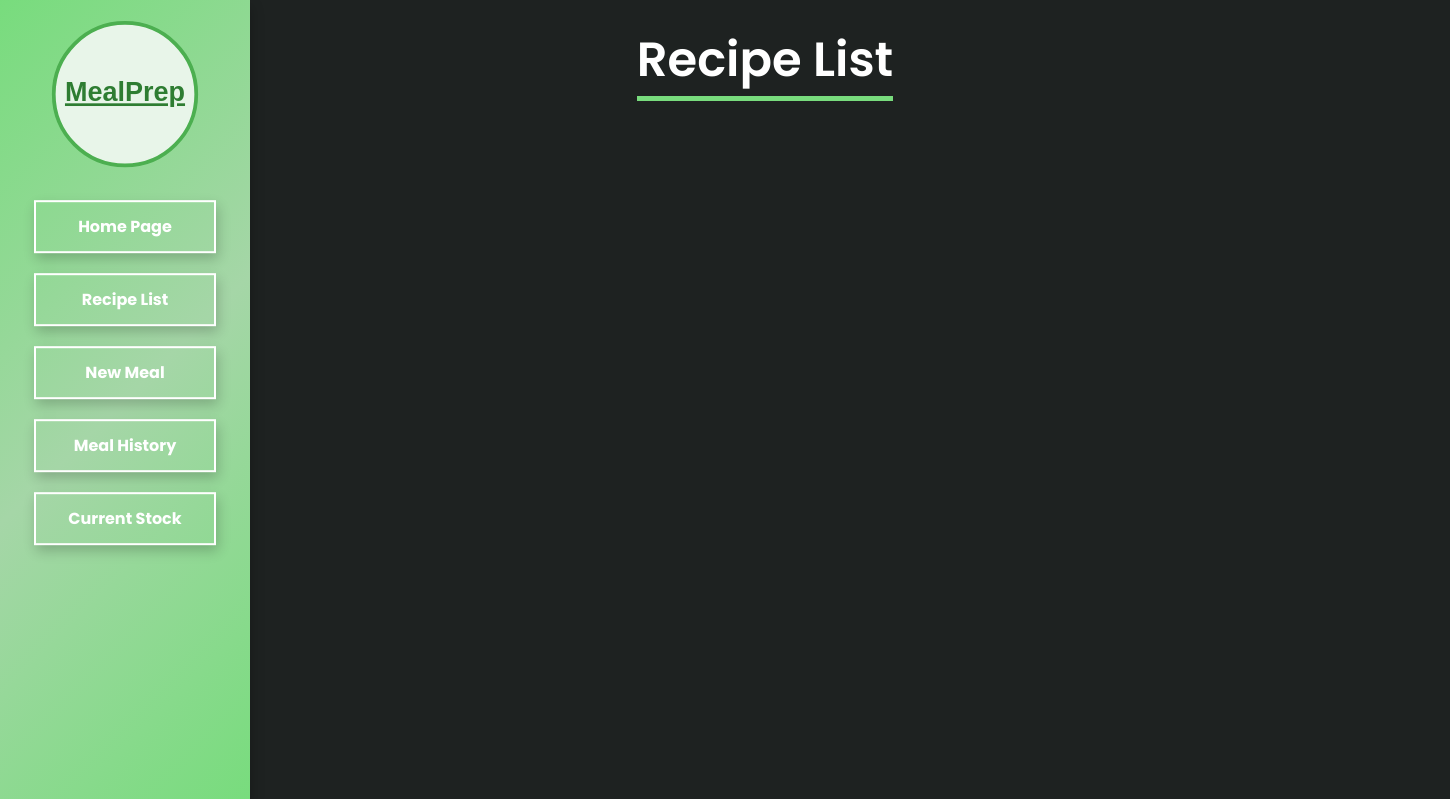
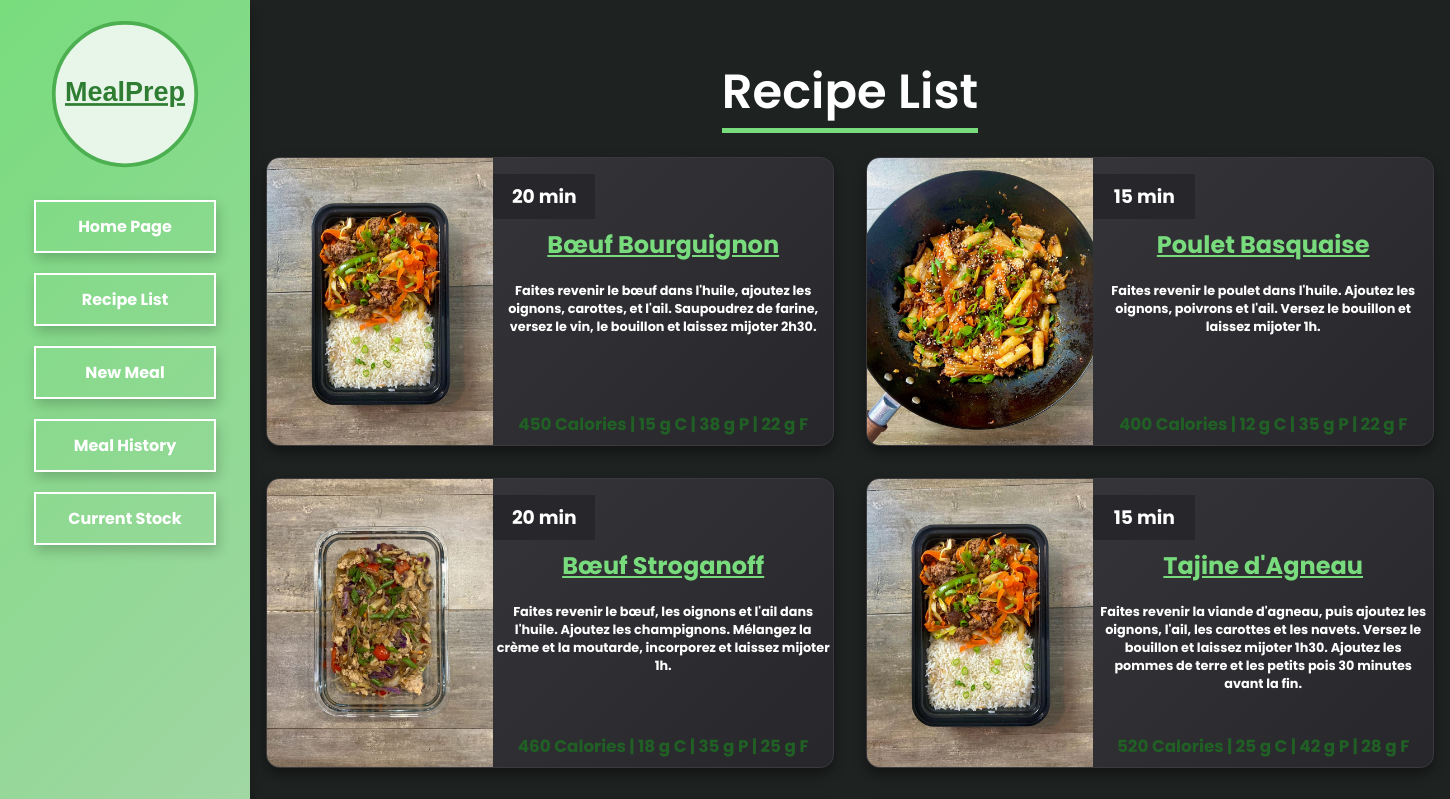
Before and after one commit to AlexandreNERDIG/Meal-Prep-Board, a React (Vite) app: page /RecipeList in a window 1280 px wide. Shown: the top 799 px of the page, 1450 px wide, since content can reach past the window. Built offline with nearby package versions, Linux system fonts and the light colour scheme.

Commit message:
Front Page Adjustements & Recipe List added

```diff
--- a/src/App.tsx
+++ b/src/App.tsx
@@ -1,4 +1,3 @@
-import { useState } from 'react'
 import { BrowserRouter as Router, Route, Routes } from 'react-router-dom';
 import HomePage from './Components/HomePage';
 import MealHistory from './Components/MealHistory';
--- a/src/Components/HomePage.css
+++ b/src/Components/HomePage.css
@@ -1,5 +1,5 @@
 .globalHomeSection {
-    margin: 1rem auto;
+    margin: 0.5rem auto;
     width: 1200px;
 }
 
@@ -65,6 +65,7 @@
 
 .recipeDetails h2 {
     color: #78dc7d;
+    text-decoration: underline;
 }
 
 .recipeDetails h3 {
@@ -78,7 +79,7 @@
 .recipeDetails li {
     padding: 0rem;
     margin-top: -0.3rem 0.5rem;
-    color: #A5D6A7;
+    color: #fff;
 }
 
 .recipeDetails h5 {
--- a/src/Components/HomePage.tsx
+++ b/src/Components/HomePage.tsx
@@ -40,7 +40,7 @@ export const RecipeInfo = [
         PrepTime: "15 min",
         CookTime: "1h30",
         Instructions: "Faites revenir le poulet dans l'huile. Ajoutez les oignons, poivrons et l'ail. Versez le bouillon et laissez mijoter 1h.",
-        image: "../img/High-Volume-Korean-Beef-Bowls-807x1024.jpg"
+        image: "../img/Korean-Beef-and-Rice-Cakes-807x1024.jpg"
     },
     {
         RecipeName: "Bœuf Stroganoff",
@@ -59,7 +59,7 @@ export const RecipeInfo = [
         PrepTime: "20 min",
         CookTime: "1h30",
         Instructions: "Faites revenir le bœuf, les oignons et l'ail dans l'huile. Ajoutez les champignons. Mélangez la crème et la moutarde, incorporez et laissez mijoter 1h.",
-        image: "../img/High-Volume-Korean-Beef-Bowls-807x1024.jpg"
+        image: "../img/Honey-Garlic-Chicken-Noodle-Bowls-WP-807x1024.jpg"
     },
     {
         RecipeName: "Tajine d'Agneau",
@@ -99,7 +99,7 @@ export const RecipeInfo = [
         PrepTime: "15 min",
         CookTime: "2h30",
         Instructions: "Faites dorer la viande, ajoutez les oignons, l'ail et les carottes. Versez le vin et les tomates, et laissez mijoter pendant 2h30.",
-        image: "../img/"
+        image: "../img/Chicken-Fajita-Fried-Rice-807x1024.jpg"
     },
     {
         RecipeName: "Rôti de Porc à la Moutarde",
@@ -117,7 +117,7 @@ export const RecipeInfo = [
         PrepTime: "15 min",
         CookTime: "2h",
         Instructions: "Badigeonnez le rôti de moutarde. Faites-le revenir avec les oignons et l'ail. Ajoutez le bouillon et laissez mijoter pendant 2h.",
-        image: "../img/"
+        image: "../img/Poblano-Chicken-Harvest-Bowls-807x1024.jpg"
     },
     {
         RecipeName: "Blanquette de Veau",
@@ -138,7 +138,7 @@ export const RecipeInfo = [
         PrepTime: "20 min",
         CookTime: "2h",
         Instructions: "Faites revenir la viande avec les oignons et le beurre. Ajoutez les carottes, les poireaux et le bouquet garni. Couvrez d’eau et laissez mijoter 2 heures. À la fin, incorporez la crème, le jus de citron et la farine pour épaissir la sauce.",
-        image: "../img/"
+        image: "../img/Tikka-Masala-Meatballs-807x1024.png"
     },
     {
         RecipeName: "Bœuf aux Carottes",
@@ -157,7 +157,7 @@ export const RecipeInfo = [
         PrepTime: "15 min",
         CookTime: "1h30",
         Instructions: "Faites revenir le bœuf avec les oignons et l'ail. Ajoutez les carottes en rondelles. Saupoudrez de farine, puis ajoutez le bouillon. Laissez mijoter à feu doux pendant 1h30.",
-        image: "../img/"
+        image: "../img/thai-red-curry-34c1e6d.jpg"
     },
     {
         RecipeName: "Goulash Hongrois",
@@ -176,7 +176,7 @@ export const RecipeInfo = [
         PrepTime: "20 min",
         CookTime: "2h",
         Instructions: "Faites revenir les oignons, l'ail et le bœuf. Ajoutez les poivrons, le paprika et les tomates. Ajoutez les pommes de terre et laissez mijoter à feu doux pendant 2h.",
-        image: "../img/"
+        image: "../img/Teriyaki-Ground-Beef-Bowls-WP-864x1024.jpg"
     },
     {
         RecipeName: "Poulet au Paprika et Pommes de Terre",
@@ -195,7 +195,7 @@ export const RecipeInfo = [
         PrepTime: "15 min",
         CookTime: "1h30",
         Instructions: "Faites revenir les cuisses de poulet avec les oignons, l'ail, et le paprika. Ajoutez les pommes de terre et le bouillon. Laissez mijoter jusqu'à ce que le poulet soit cuit.",
-        image: "../img/"
+        image: "../img/Teriyaki-Ground-Beef-Bowls-WP-864x1024.jpg"
     },
     {
         RecipeName: "Chili Con Carne",
@@ -214,11 +214,10 @@ export const RecipeInfo = [
         PrepTime: "15 min",
         CookTime: "1h",
         Instructions: "Faites revenir l'oignon, l'ail et la viande hachée. Ajoutez le poivron, les tomates, les haricots et les épices. Laissez mijoter pendant 30 minutes.",
-        image: "../img/"
+        image: "../img/Honey-Garlic-Chicken-Noodle-Bowls-WP-807x1024.jpg"
     }
 ];
 
-export let recetteHistory = []
 
 const HomePage = () => {
 
--- a/src/Components/NavBar.css
+++ b/src/Components/NavBar.css
@@ -3,7 +3,7 @@
     height: 100%;
     display: flex;
     flex-direction: column;
-    justify-content: flex-start; /* Align items to the top */
+    justify-content: flex-start;
     align-items: center;
     background: linear-gradient(135deg, #78dc7d, #A5D6A7, #78dc7d);
 
--- a/src/Components/NewMeal.tsx
+++ b/src/Components/NewMeal.tsx
@@ -1,7 +1,10 @@
+import { useState } from 'react';
+import HomePage from './HomePage';
 import NavBar from './NavBar';
 import './NewMeal.css';
 
 const NewMeal = () => {
+
 
     return(
         <>
--- a/src/Components/RecipeList.css
+++ b/src/Components/RecipeList.css
@@ -0,0 +1,72 @@
+.globalRecipeListSection {
+    margin: 2rem auto;
+    width: 1200px;
+    padding: 0 1rem;
+}
+
+.gallery {
+    display: grid;
+    grid-template-columns: repeat(2, 1fr);
+    gap : 2rem;
+}
+
+.flashCard {
+    display: flex;
+    overflow: hidden;
+    color: white;
+    font-size: 1rem;
+    font-weight: 700;
+    border-radius: 0.85rem;
+    border: 1px solid #3a3a3e;
+    background: linear-gradient(135deg, #3a3a3e, #27272b);
+    box-shadow: 0 6px 12px rgba(0, 1, 2, 0.4);
+    transition: 0.3s all ease;
+}
+
+.flashCard img {
+    width: 40%;
+}
+
+.flashCard:hover {
+    transform: scale(1.035);
+    box-shadow: 0 6px 12px rgba(0, 1, 2, 0.6);
+}
+
+.subDivText {
+    display: flex;
+    flex-direction: column;
+    justify-content: center;
+    width: 100%;
+    gap: 1rem;
+    text-align: center;
+    margin-top: 1rem;
+}
+
+.subDivText h3 {
+    padding: 0.5rem 1rem;
+    background-color: #27272b;
+    text-align: center;
+    width: 30%;
+}
+
+.subDivText h2 {
+    margin-top: -0.5rem;
+    color : #78dc7d;
+    font-size: 1.5rem;
+    font-weight: bold;
+    text-decoration: underline;
+}
+
+.subDivText p {
+    margin: 0.25rem 0;
+    font-size: 0.8rem;
+    padding: 0 0.2rem;
+}
+
+.subDivText .macro {
+    margin-top: auto;
+    margin-bottom: 0.5rem;
+    font-size: 1.05rem;
+    font-weight: bold;
+    color: #206024;
+}
--- a/src/Components/RecipeList.tsx
+++ b/src/Components/RecipeList.tsx
@@ -1,16 +1,48 @@
+import { useState } from 'react';
 import NavBar from './NavBar';
+import HomePage, { RecipeInfo } from './HomePage';
 import './RecipeList.css';
 
 
 
 const RecipeList = () => {
 
+    type Recipe = {
+        RecipeName: string;
+        Ingredient: string[];
+        Macro: string;
+        PrepTime: string;
+        CookTime: string;
+        Instructions: string;
+        image: string;
+    };
+
+    const RECIPES_KEY = "globalRecipeList";
+
+    const [recipeList, setRecipeList] = useState<Recipe[]>(() => {
+        const saved = localStorage.getItem(RECIPES_KEY);
+        return ((saved) ? JSON.parse(saved) : RecipeInfo)
+    });
+
     return(
         <>
-        <div className="globalMealHistorySection">
+        <div className="globalRecipeListSection">
 
             <div className='sectionHeader'><p>Recipe List</p></div>
 
+            <div className="gallery">
+                {recipeList.map((element, index) => (
+                    <div key={index} className="flashCard">
+                        <img src={element.image}/>
+                        <div className="subDivText">
+                            <h3>{element.PrepTime}</h3>
+                            <h2>{element.RecipeName}</h2>
+                            <p>{element.Instructions}</p>
+                            <p className="macro">{element.Macro}</p>
+                        </div>
+                    </div>
+                ))}
+            </div>
         </div>
         </>
     )
```
